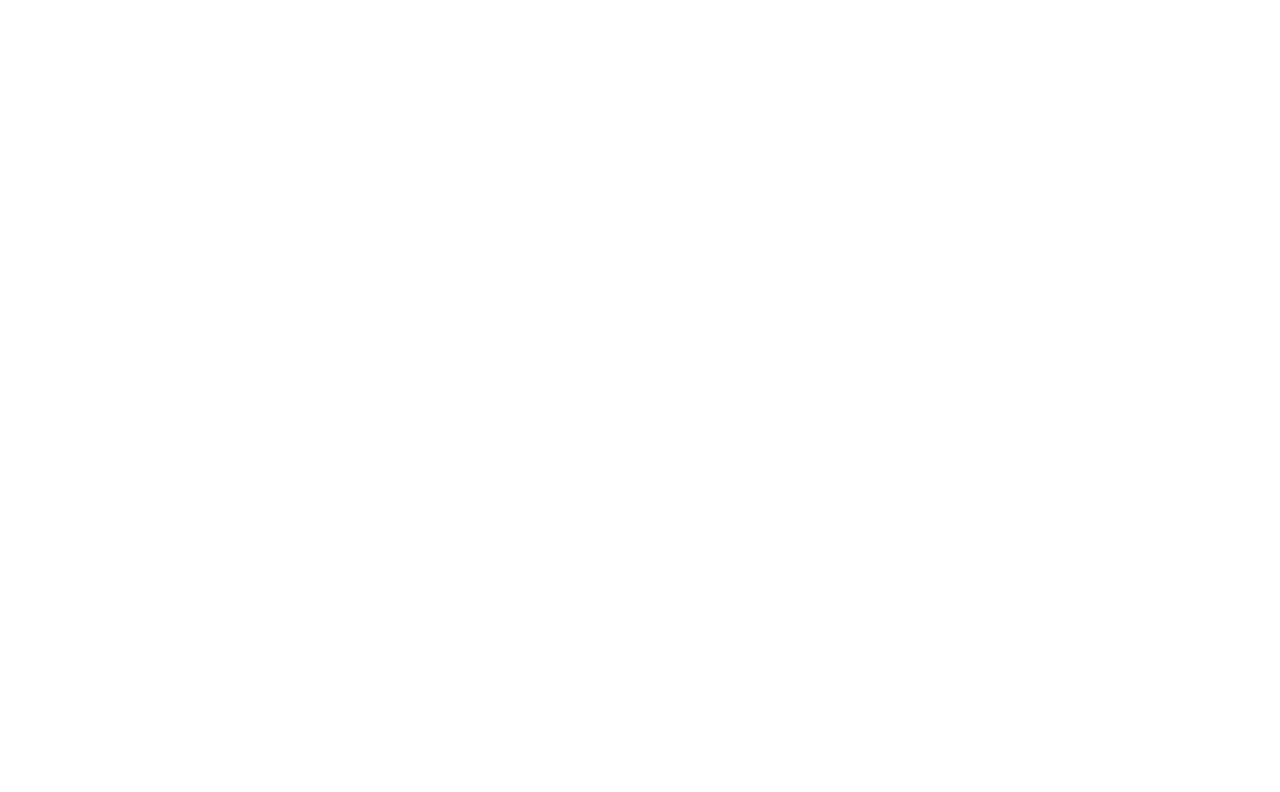
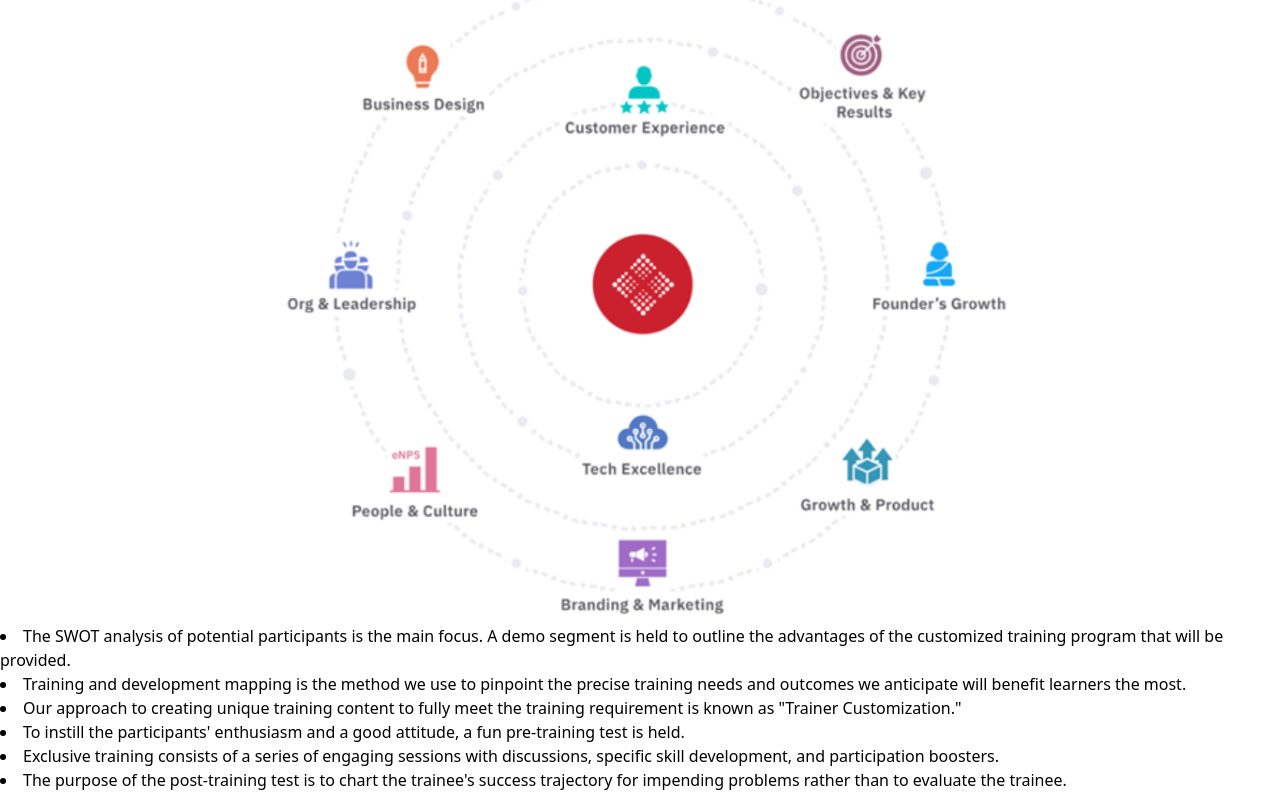
Before and after one commit to Satyaaam/skilldifyextendversion, a React (Vite) app: page / in a window 1280 px wide. Shown: the part 7345-8137 px from the top of the page. Before the commit the page ends 7249 px from the top, so only its background shows below. Built offline with nearby package versions, Linux system fonts and the light colour scheme.

Commit message:
made another component named as analyse

```diff
--- a/src/App.jsx
+++ b/src/App.jsx
@@ -8,6 +8,7 @@
 import OurValues from './components/OurValues';
 import Methodology from './components/Methodology';
 import OurApproch from "./components/OurApproch.jsx";
+import Analysis from "./components/Analysis.jsx";
 const App = () =>{
     return(
         <div>
@@ -19,6 +20,7 @@
             <OurValues/>
             <Methodology/>
             <OurApproch/>
+            <Analysis/>
         </div>
     )
 }
--- /dev/null
+++ b/src/components/Analysis.jsx
@@ -0,0 +1,22 @@
+import white_black from '../assets/white_black.png'
+const Analysis = () => {
+    return(
+        <div>
+            <div className={"max-w-[1280px] mx-auto grid grid-cols-1 sm:grid-cols-2 md:py-10 sm:py-8 py-6 "}>
+                <div>
+                    <img src={white_black} alt={"Circular Image"}/>
+                </div>
+                <div className={"sm:text-[1.15rem] md:text-[1.15rem] text-[1rem] italic sm:px-3 px-3 mt-[20px] sm:mt-[0px]"}>
+                        <li>The SWOT analysis of potential participants is the main focus. A demo segment is held to outline the advantages of the customized training program that will be provided.</li>
+                        <li>Training and development mapping is the method we use to pinpoint the precise training needs and outcomes we anticipate will benefit learners the most.</li>
+                        <li>Our approach to creating unique training content to fully meet the training requirement is known as "Trainer Customization."</li>
+                        <li>To instill the participants' enthusiasm and a good attitude, a fun pre-training test is held.</li>
+                        <li>Exclusive training consists of a series of engaging sessions with discussions, specific skill development, and participation boosters.</li>
+                        <li>The purpose of the post-training test is to chart the trainee's success trajectory for impending problems rather than to evaluate the trainee.</li>
+                </div>
+            </div>
+        </div>
+    )
+}
+
+export default Analysis
--- a/src/components/OurApproch.jsx
+++ b/src/components/OurApproch.jsx
@@ -4,7 +4,7 @@
 const OurApproch = () => {
     return(
         <div className={"bg-[#F2382C]"}>
-            <div className={"flex flex-col max-w-[1280px] sm:pb-[30px] md:pb-[50px] pb-[20px]"}>
+            <div className={"flex flex-col mx-auto max-w-[1280px] sm:pb-[30px] md:pb-[50px] pb-[20px]"}>
                 <h1 className={"text-3xl sm:text-3xl font-bold text-white md:text-5xl text-center mt-5  lg:text-6xl"}>Our Approch</h1>
                 <p className={"sm:text-2xl text-xl font-semibold text-white text-center md:my-6 sm:my-5 my-3"}>It's A Whole Process To Be Better</p>
                 <div className={"grid sm:grid-cols-3 sm:gap-[20px] gap-5 md:gap-[30px] lg:gap-[40px] grid-cols-1 sm:px-[20px] md:px-[25px] px-[7px]"}>
```
Also changed, not shown: src/assets/white_black.png (renamed from src/assets/White-and-Black-Simple-Dark-Design-Portfolio-Website.png).
